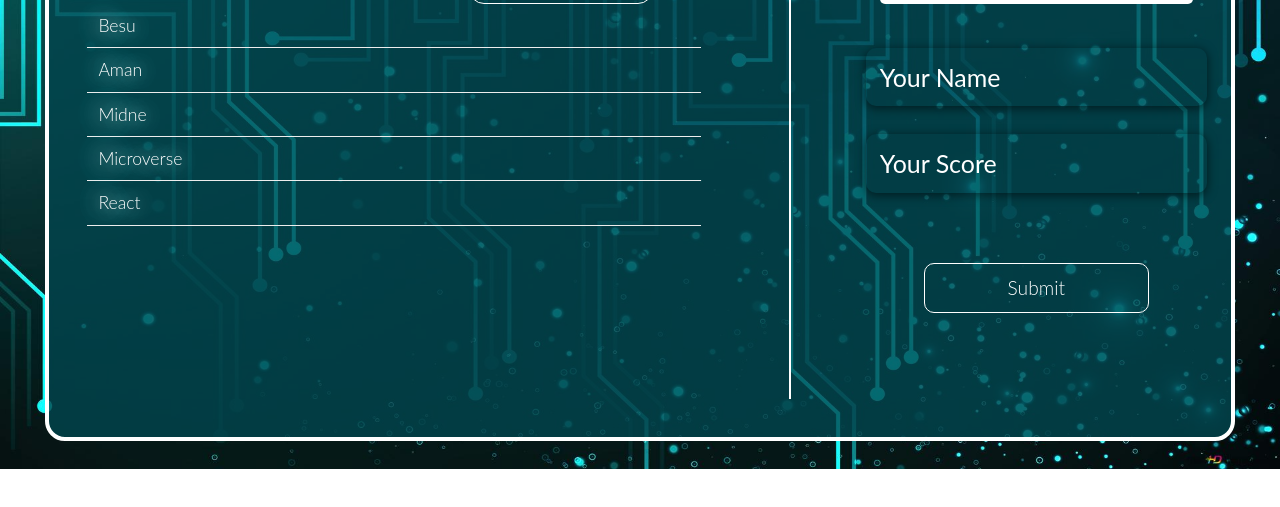
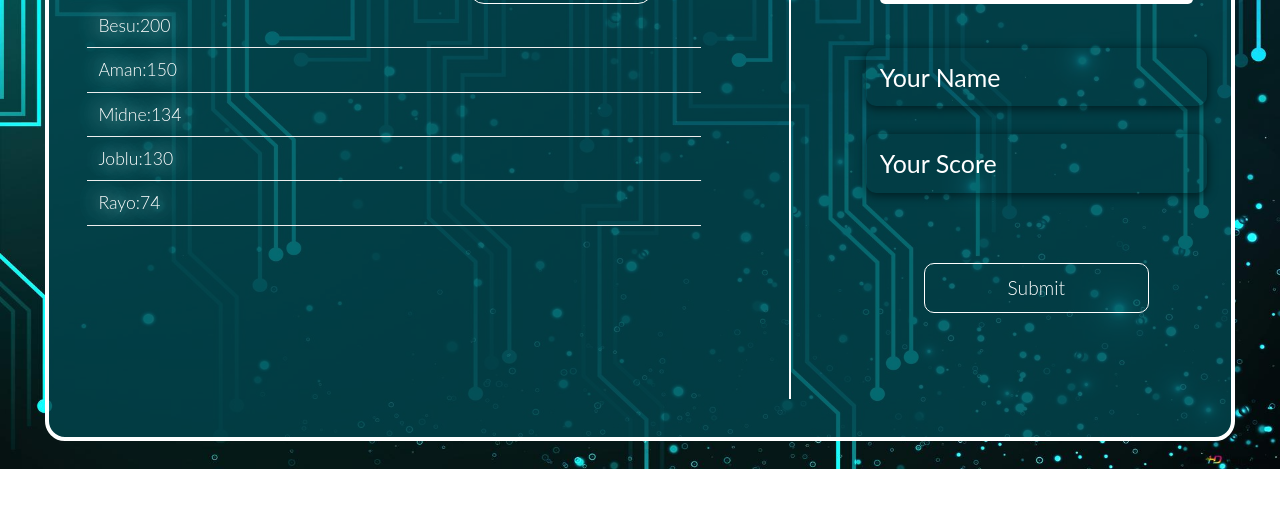
Before and after one commit to Besufekad-HAZ/Leaderboard-APIs, a website built with webpack: page src/index.html in a window 1280 px wide. Shown: the part 331-838 px from the top of the page. Built offline with nearby package versions, Linux system fonts and the light colour scheme.

Commit message:
update score list

```diff
--- a/src/index.html
+++ b/src/index.html
@@ -23,11 +23,11 @@
             <button class="refresh-score" type="reset">Refresh</button>
           </div>
           <ul class="scores-list">
-            <li>Besu</li>
-            <li>Aman</li>
-            <li>Midne</li>
-            <li>Microverse</li>
-            <li>React</li>
+            <li>Besu:200</li>
+            <li>Aman:150</li>
+            <li>Midne:134</li>
+            <li>Joblu:130</li>
+            <li>Rayo:74</li>
           </ul>
         </article>
         <div class="middle-line"></div>
```
